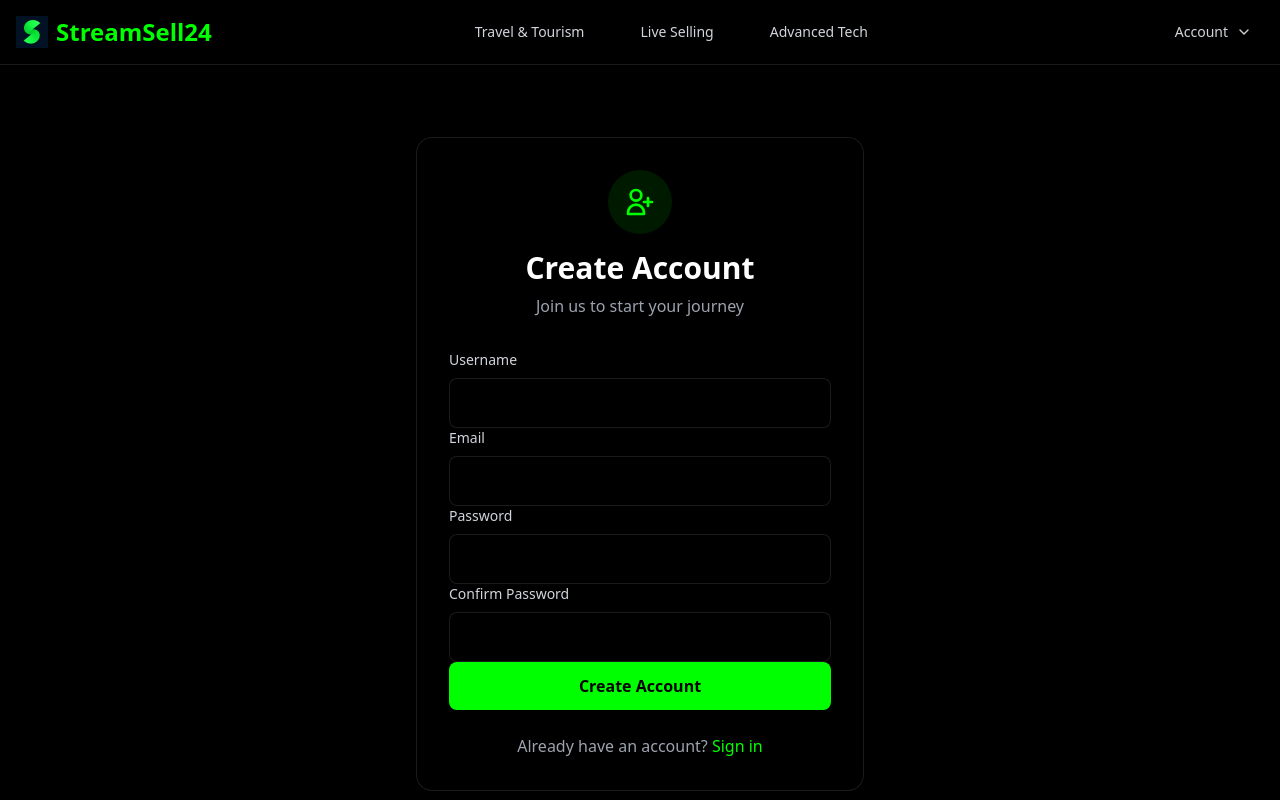
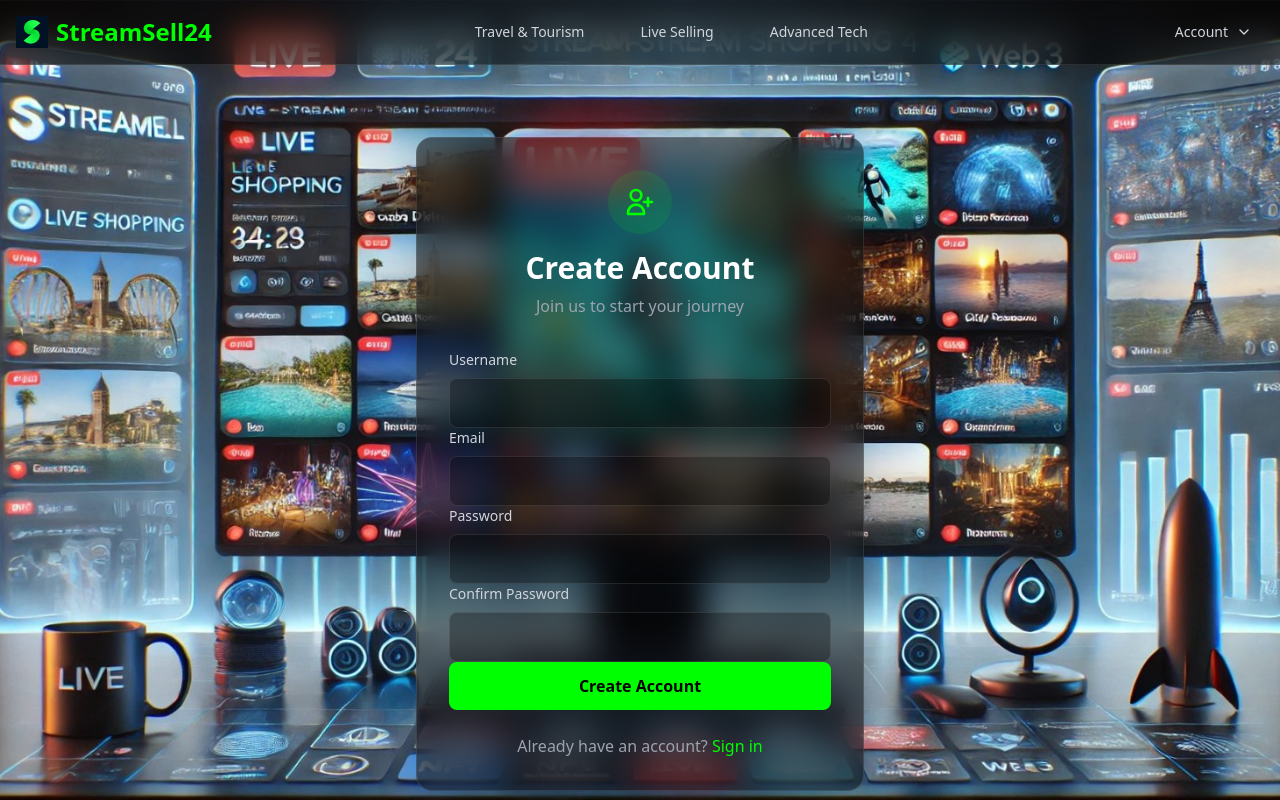
Before and after one commit to sk03d/StreamSell, a React (Vite) app in the folder streamsell-fe/: page /signup in a window 1280 px wide. Shown: the top 800 px of the page. Built offline with nearby package versions, Linux system fonts and the light colour scheme.

Commit message:
background pic fix

```diff
--- a/streamsell-fe/src/pages/Home.tsx
+++ b/streamsell-fe/src/pages/Home.tsx
@@ -9,6 +9,7 @@
 import PackageCard from '../components/sections/PackageCard';
 import TestimonialCard from '../components/sections/TestimonialCard';
 import TechLogo from '../components/sections/TechLogo';
+import backimage from './back.jpeg';
 
 const Home = () => {
   const [ref, inView] = useInView({
@@ -23,6 +24,10 @@
         <div
           className="absolute inset-0 bg-cover bg-center bg-no-repeat bg-gradient-to-b from-black via-gray-900 to-black"
         >
+          <div
+          className="absolute inset-0 bg-cover bg-center bg-no-repeat"
+          style={{ backgroundImage: `url(${backimage})` }}
+        ></div>
           <div className="absolute inset-0 bg-black/30 backdrop-blur-sm">
           </div>
         </div>
--- a/streamsell-fe/src/pages/Login.tsx
+++ b/streamsell-fe/src/pages/Login.tsx
@@ -2,6 +2,7 @@
 import { motion } from 'framer-motion';
 import { Link, useNavigate } from 'react-router-dom';
 import { useAuth } from '../context/AuthContext';
+import backimage from './back.jpeg';
 
 const Login = () => {
   const navigate = useNavigate();
@@ -33,6 +34,10 @@
         transition={{ duration: 0.5 }}
         className="w-full max-w-md"
       >
+        <div
+          className="absolute inset-0 bg-cover bg-center bg-no-repeat"
+          style={{ backgroundImage: `url(${backimage})` }}
+        ></div>
         <div className="bg-black/50 backdrop-blur-lg rounded-2xl p-8 border border-white/10 shadow-2xl">
           <div className="text-center mb-8">
             <motion.div
--- a/streamsell-fe/src/pages/Signup.tsx
+++ b/streamsell-fe/src/pages/Signup.tsx
@@ -2,6 +2,7 @@
 import { motion } from 'framer-motion';
 import { Link, useNavigate } from 'react-router-dom';
 import { useAuth } from '../context/AuthContext';
+import backimage from './back.jpeg';
 
 const Signup = () => {
     const navigate = useNavigate();
@@ -40,6 +41,10 @@
                 transition={{ duration: 0.5 }}
                 className="w-full max-w-md"
             >
+                <div
+          className="absolute inset-0 bg-cover bg-center bg-no-repeat"
+          style={{ backgroundImage: `url(${backimage})` }}
+        ></div>
                 <div className="bg-black/50 backdrop-blur-lg rounded-2xl p-8 border border-white/10 shadow-2xl">
                     <div className="text-center mb-8">
                         <motion.div
```
Also changed, not shown: streamsell-fe/src/pages/back.jpeg (added).
